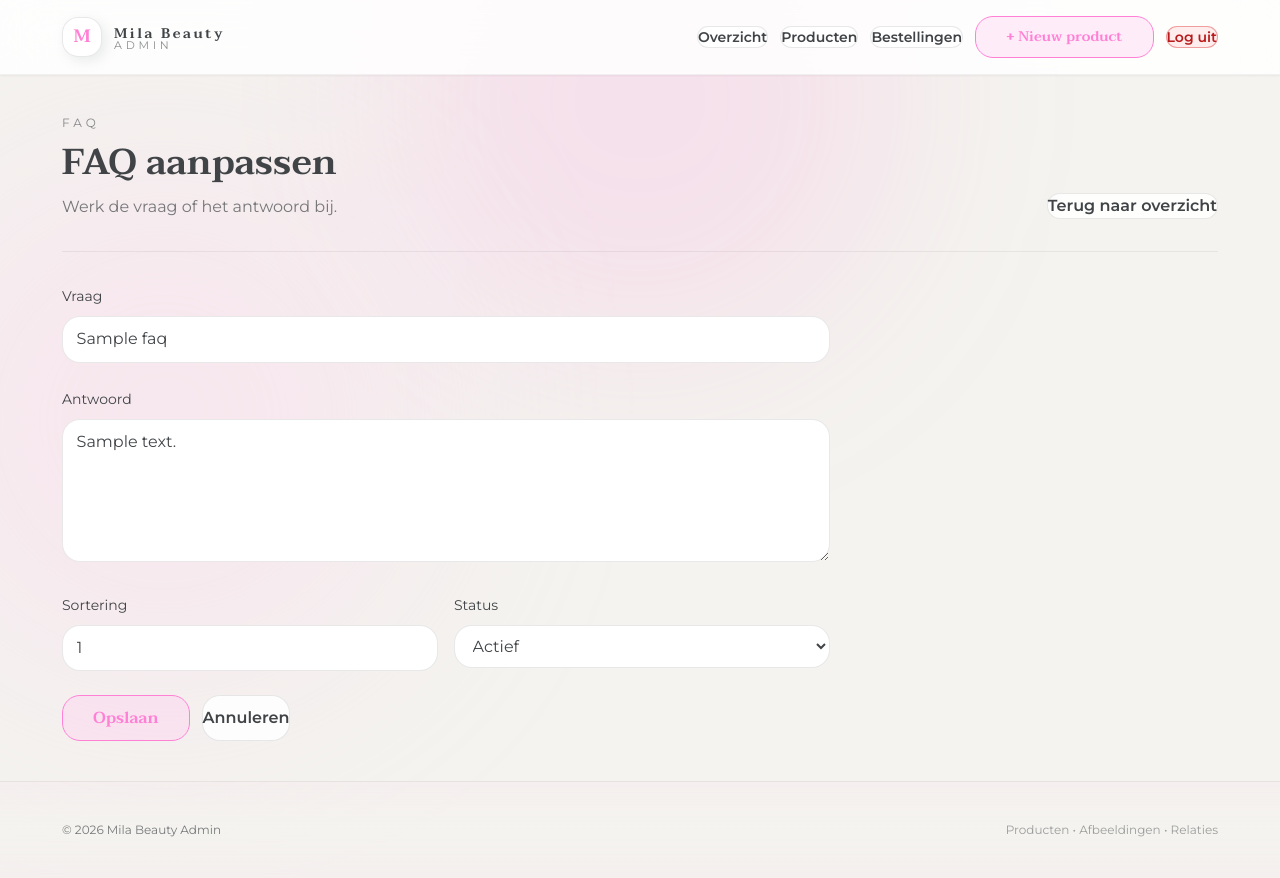
After one commit to CnwebDev/milasbeauty, a PHP site: page /admin/faqs/edit.php?id=1 in a window 1280 px wide. The commit adds this page. Run offline with PHP 8.4, Linux system fonts and the light colour scheme; the visitor is signed in with stand-in values (Sample User, id 1); tables that the repository leaves empty hold one stand-in row (values such as "Sample post"); some libraries are stand-ins or nearby versions.

Commit message:
Add FAQ admin CRUD section

```diff
--- /dev/null
+++ b/admin/faqs/edit.php
@@ -0,0 +1,123 @@
+<?php
+declare(strict_types=1);
+require_once __DIR__ . '/../../config/db.php';
+require_login();
+
+$pdo = db();
+
+$id = (int)($_GET['id'] ?? 0);
+if ($id <= 0) {
+    header("Location: /admin/faqs/");
+    exit;
+}
+
+$stmt = $pdo->prepare("SELECT * FROM faqs WHERE id = ? LIMIT 1");
+$stmt->execute([$id]);
+$faq = $stmt->fetch();
+
+if (!$faq) {
+    header("Location: /admin/faqs/");
+    exit;
+}
+
+$created = (int)($_GET['created'] ?? 0) === 1;
+$errors = [];
+$saved = false;
+
+$question = (string)$faq['question'];
+$answer = (string)$faq['answer'];
+$sort_order = (string)$faq['sort_order'];
+$is_active = (int)$faq['is_active'];
+
+if ($_SERVER['REQUEST_METHOD'] === 'POST') {
+    $question = trim((string)($_POST['question'] ?? ''));
+    $answer = trim((string)($_POST['answer'] ?? ''));
+    $sort_order = trim((string)($_POST['sort_order'] ?? '0'));
+    $is_active = (int)($_POST['is_active'] ?? 1) === 1 ? 1 : 0;
+
+    if ($question === '') {
+        $errors[] = 'Vraag is verplicht.';
+    }
+
+    if ($answer === '') {
+        $errors[] = 'Antwoord is verplicht.';
+    }
+
+    $sortValue = is_numeric($sort_order) ? (int)$sort_order : 0;
+
+    if (!$errors) {
+        $pdo->prepare("UPDATE faqs SET question = ?, answer = ?, is_active = ?, sort_order = ? WHERE id = ?")
+            ->execute([$question, $answer, $is_active, $sortValue, $id]);
+        $saved = true;
+    }
+}
+
+$pageTitle = "FAQ aanpassen";
+include __DIR__ . '/../includes/header.php';
+?>
+
+<div class="flex items-end justify-between gap-6 flex-wrap">
+    <div>
+        <div class="text-xs tracking-[.34em] uppercase text-brandText/60">FAQ</div>
+        <h1 class="mt-3 font-serif text-3xl md:text-4xl">FAQ aanpassen</h1>
+        <p class="mt-3 text-brandText/70">Werk de vraag of het antwoord bij.</p>
+    </div>
+    <a class="btn btn-secondary" href="/admin/faqs/">Terug naar overzicht</a>
+ </div>
+
+<?php if ($created): ?>
+    <div class="mt-6 rounded-[24px] p-5 border border-green-200 bg-green-50 text-green-700">
+        FAQ is opgeslagen en klaar om te bewerken.
+    </div>
+<?php endif; ?>
+
+<?php if ($saved): ?>
+    <div class="mt-6 rounded-[24px] p-5 border border-green-200 bg-green-50 text-green-700">
+        Wijzigingen opgeslagen.
+    </div>
+<?php endif; ?>
+
+<?php if ($errors): ?>
+    <div class="mt-6 rounded-[24px] p-5 border border-red-200 bg-red-50 text-red-700">
+        <div class="font-medium mb-2">Er ging iets mis:</div>
+        <ul class="list-disc ml-5 text-sm text-red-600">
+            <?php foreach ($errors as $e): ?><li><?= h($e) ?></li><?php endforeach; ?>
+        </ul>
+    </div>
+<?php endif; ?>
+
+<div class="mt-8 hairline"></div>
+
+<form method="post" class="mt-8 grid gap-6 max-w-3xl">
+    <label class="block">
+        <span class="text-sm font-medium text-brandText">Vraag</span>
+        <input name="question" value="<?= h($question) ?>" class="mt-2 input-field" />
+    </label>
+
+    <label class="block">
+        <span class="text-sm font-medium text-brandText">Antwoord</span>
+        <textarea name="answer" rows="5" class="mt-2 input-field"><?= h($answer) ?></textarea>
+    </label>
+
+    <div class="grid gap-4 md:grid-cols-2">
+        <label class="block">
+            <span class="text-sm font-medium text-brandText">Sortering</span>
+            <input name="sort_order" value="<?= h($sort_order) ?>" class="mt-2 input-field" />
+        </label>
+
+        <label class="block">
+            <span class="text-sm font-medium text-brandText">Status</span>
+            <select name="is_active" class="mt-2 input-field">
+                <option value="1" <?= $is_active === 1 ? 'selected' : '' ?>>Actief</option>
+                <option value="0" <?= $is_active === 0 ? 'selected' : '' ?>>Inactief</option>
+            </select>
+        </label>
+    </div>
+
+    <div class="flex gap-3">
+        <button class="btn btn-primary">Opslaan</button>
+        <a class="btn btn-secondary" href="/admin/faqs/">Annuleren</a>
+    </div>
+</form>
+
+<?php include __DIR__ . '/../includes/footer.php'; ?>
--- a/admin/index.php
+++ b/admin/index.php
@@ -120,7 +120,7 @@ include __DIR__ . '/includes/header.php';
         <h3 class="mt-3 font-serif text-xl">Veel gestelde vragen</h3>
         <p class="mt-3 text-brandText/70">Beheer FAQ-items zodat klanten snel antwoord vinden.</p>
         <div class="mt-6 flex flex-wrap gap-3">
-            <a class="btn btn-secondary" href="/admin/content/faqs.php">Beheer FAQ</a>
+            <a class="btn btn-secondary" href="/admin/faqs/">Beheer FAQ</a>
         </div>
         <div class="mt-6 text-xs text-brandText/50"><?= $faqCount ?> FAQ-item(s) beschikbaar.</div>
     </div>
```
Also changed, not shown: admin/faqs/create.php (added, +95 -0 lines), admin/faqs/delete.php (added, +17 -0 lines), admin/faqs/index.php (renamed from admin/content/faqs.php, +20 -7 lines).
